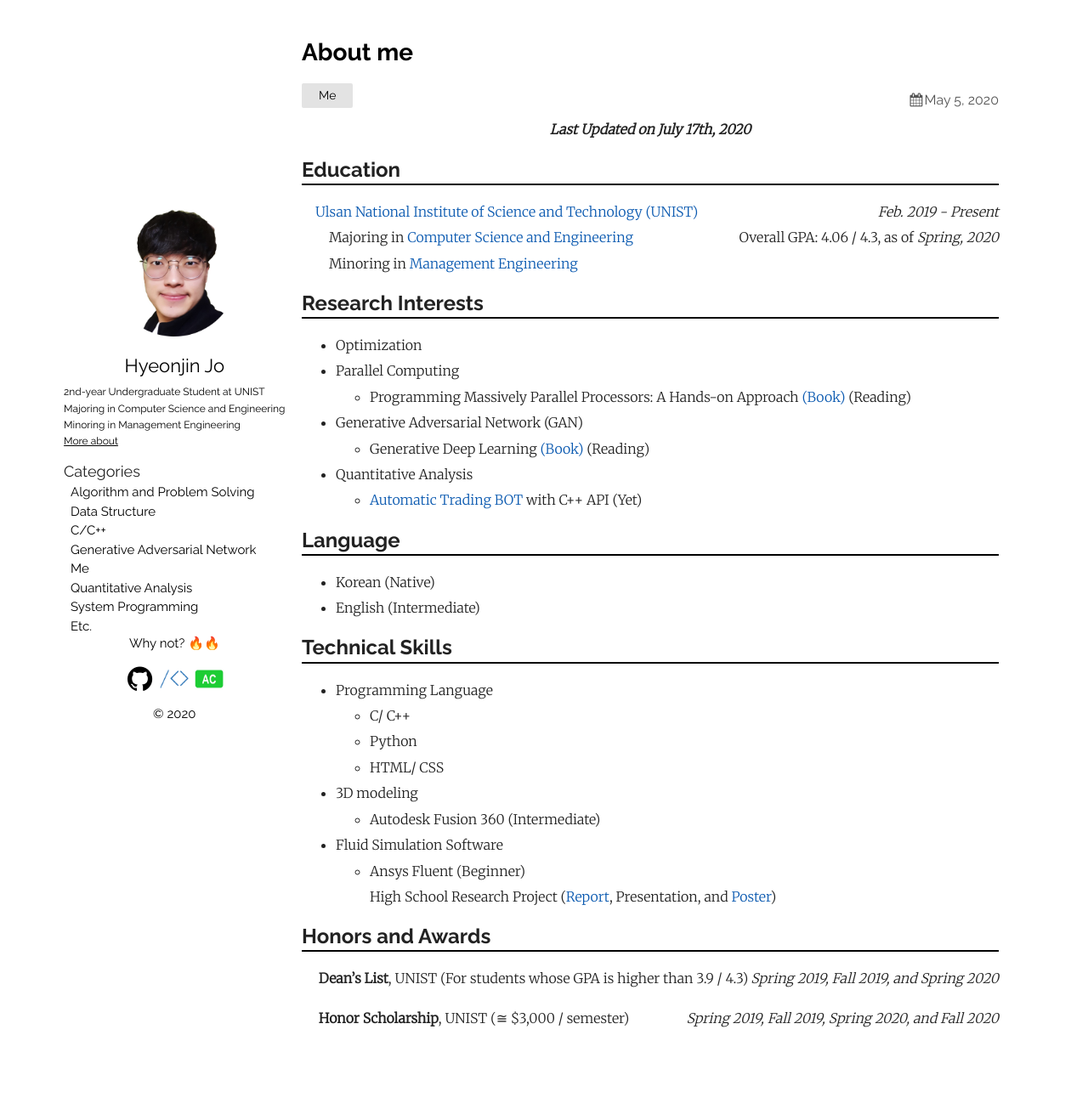
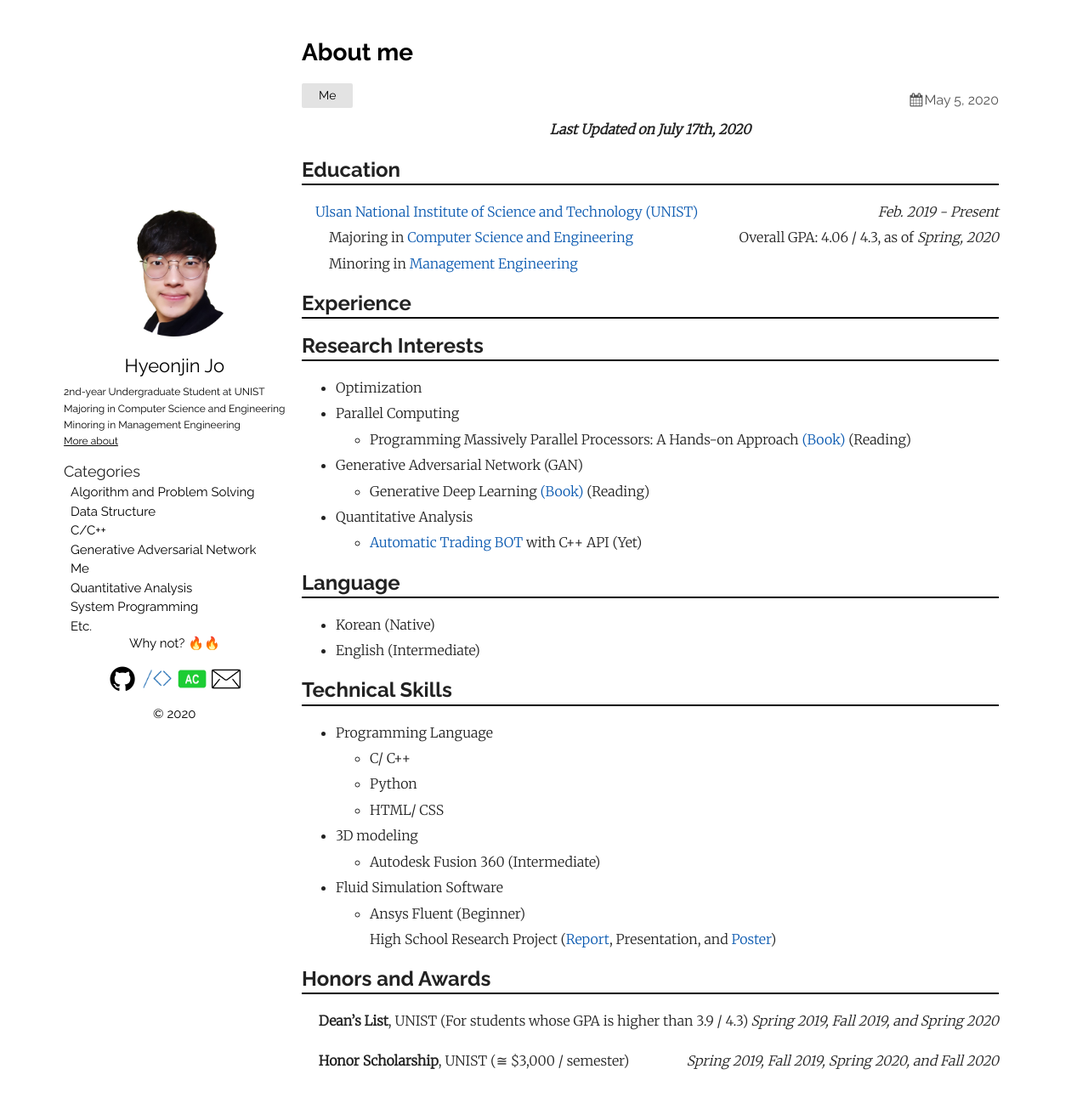
Before and after one commit to thinkin9/thinkin9.github.io, a Jekyll site: the page built from _posts/2020-05-05-About-me.markdown, in a window 1280 px wide and 1308 px high. Shown: the top 1298 px of the window at 85% size. Built offline with Jekyll 4.4.1, drawn with Linux system fonts in a browser that asks for light colours.

Commit message:
20200901

```diff
--- a/_layouts/default.html
+++ b/_layouts/default.html
@@ -124,6 +124,11 @@
             <img src="/assets/solved.png" width="34" height="34" style="margin:0 3.4px;">
           </li>
         </a>
+        <a href="mailto:zxzx1825@unist.ac.kr" target="_blank">
+          <li>
+            <img src="/assets/email.png" width="34" height="34" style="margin:0 3.4px;">
+          </li>
+        </a>
       </ul>
       <p style="font-size: 15px;">&copy; {{ "now" | date: "%Y" }}</p>
     </section>
--- a/_posts/2020-05-05-About-me.markdown
+++ b/_posts/2020-05-05-About-me.markdown
@@ -13,6 +13,9 @@ categories: Me
 &emsp;[Ulsan National Institute of Science and Technology (UNIST)](https://www.unist.ac.kr/)<span style="float: right"> *Feb. 2019 - Present* </span>
 &emsp;&emsp;Majoring in [Computer Science and Engineering](http://cse.unist.ac.kr/)<span style="float: right">Overall GPA: 4.06 / 4.3, as of *Spring, 2020*</span>
 &emsp;&emsp;Minoring in [Management Engineering](http://sme.unist.ac.kr/)
+
+## Experience
+<hr style="height: 2px; border:none; margin-top: -1em; margin-bottom:0.5em; padding: 0; background:black">
 
 
 ## Research Interests
```
Also changed, not shown: assets/email.png (added).
